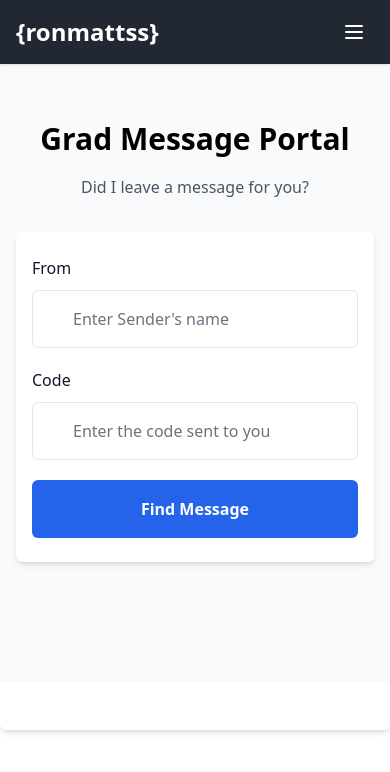
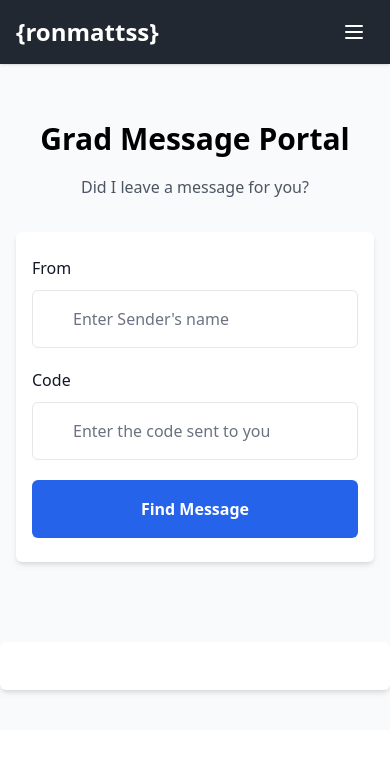
Before and after one commit to ronmattss/react-portfolio, a React (Create React App) app: page /GradMessage in a window 390 px wide. Shown: the top 772 px of the page. Built offline with nearby package versions, Linux system fonts and the light colour scheme.

Commit message:
Update MessagePage.jsx

```diff
--- a/src/Pages/MessagePage.jsx
+++ b/src/Pages/MessagePage.jsx
@@ -20,14 +20,12 @@ const MessagePage = () => {
         setState("Finding Message")
         const userRequest = await fetch(`https://basicmessageapi.azurewebsites.net/api/Message/byCode?code=${code}&sender=${sender}`)
         const json = await userRequest.json();
-        if(json.status === 400)
-        {
+        if (json.status === 400) {
             setVisibility(false)
             setState("Find another Message");
 
         }
-        else
-        {
+        else {
             setVisibility(true)
             setState("Found Message")
             setMessage(json.message)
@@ -37,7 +35,7 @@ const MessagePage = () => {
 
     return (
         <div>
-            <NavBar/>
+            <NavBar />
             <section class="py-10 bg-gray-50 sm:py-16 lg:py-24">
                 <div class="px-4 mx-auto my-20 max-w-7xl sm:px-6 lg:px-8">
                     <div class="max-w-2xl mx-auto text-center">
@@ -114,16 +112,17 @@ const MessagePage = () => {
                     </div>
                 </div>
                 <div className="grid grid-cols-1 justify-items-center xl:grid-cols-1 2xl:grid-cols-1"></div>
+                <div class="overflow-hidden bg-white rounded-md shadow-md">
+                <div class="px-4 py-6 sm:px-8 sm:py-7">
+                    <div>
+                        <p className="max-w-fit my-auto text-left text-clip  flex justify-left">{message}</p>
+
+                    </div>
+                </div>
+            </div>
             </section>
 
-            <div class="overflow-hidden bg-white rounded-md shadow-md">
-                                            <div class="px-4 py-6 sm:px-8 sm:py-7">
-                                                <div>
-                                                    <p className="max-w-fit my-auto text-left text-clip  flex justify-left">{message}</p>
 
-                                                </div>
-                                            </div>
-                                        </div>
         </div>)
 }
 
```
